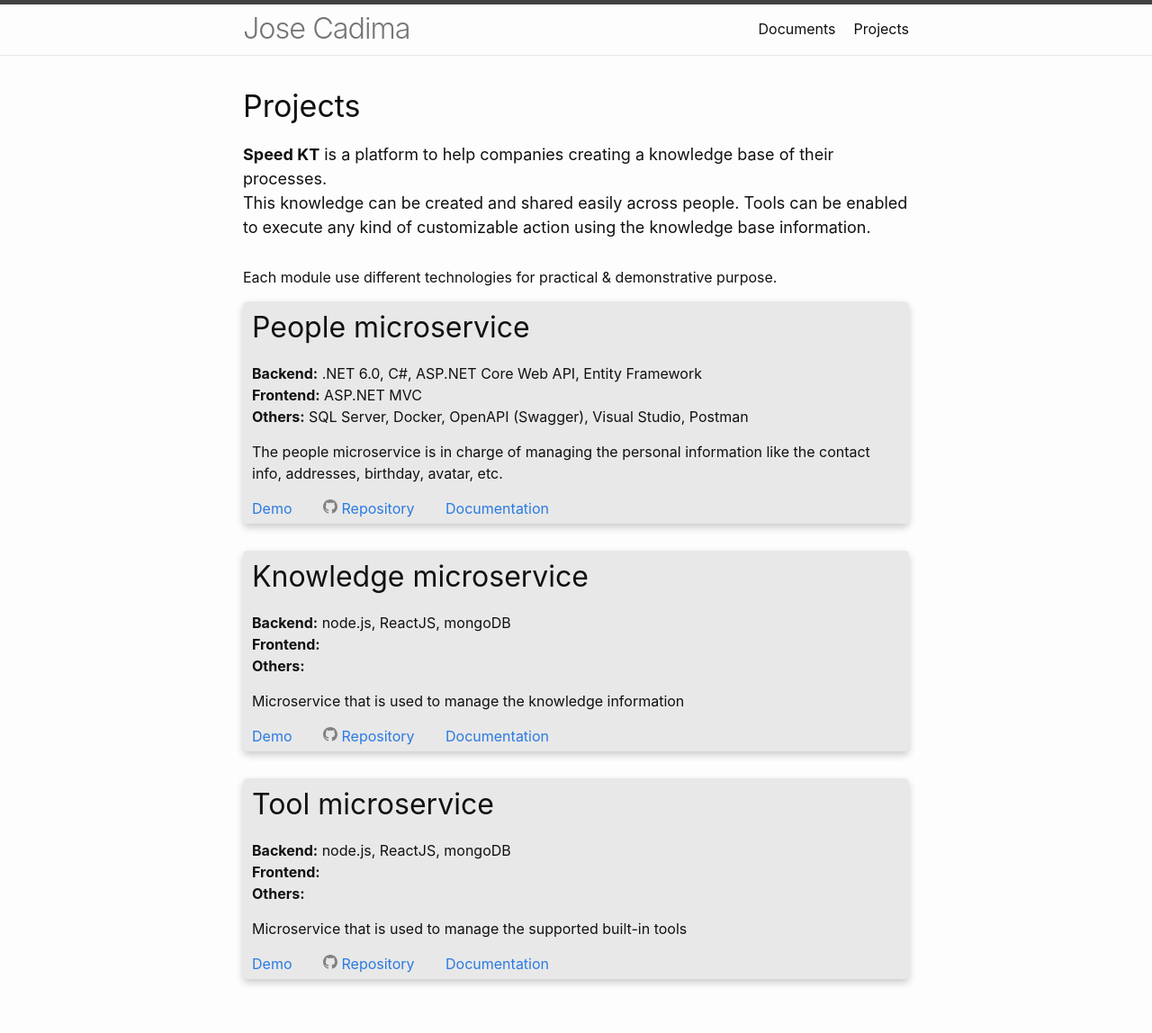
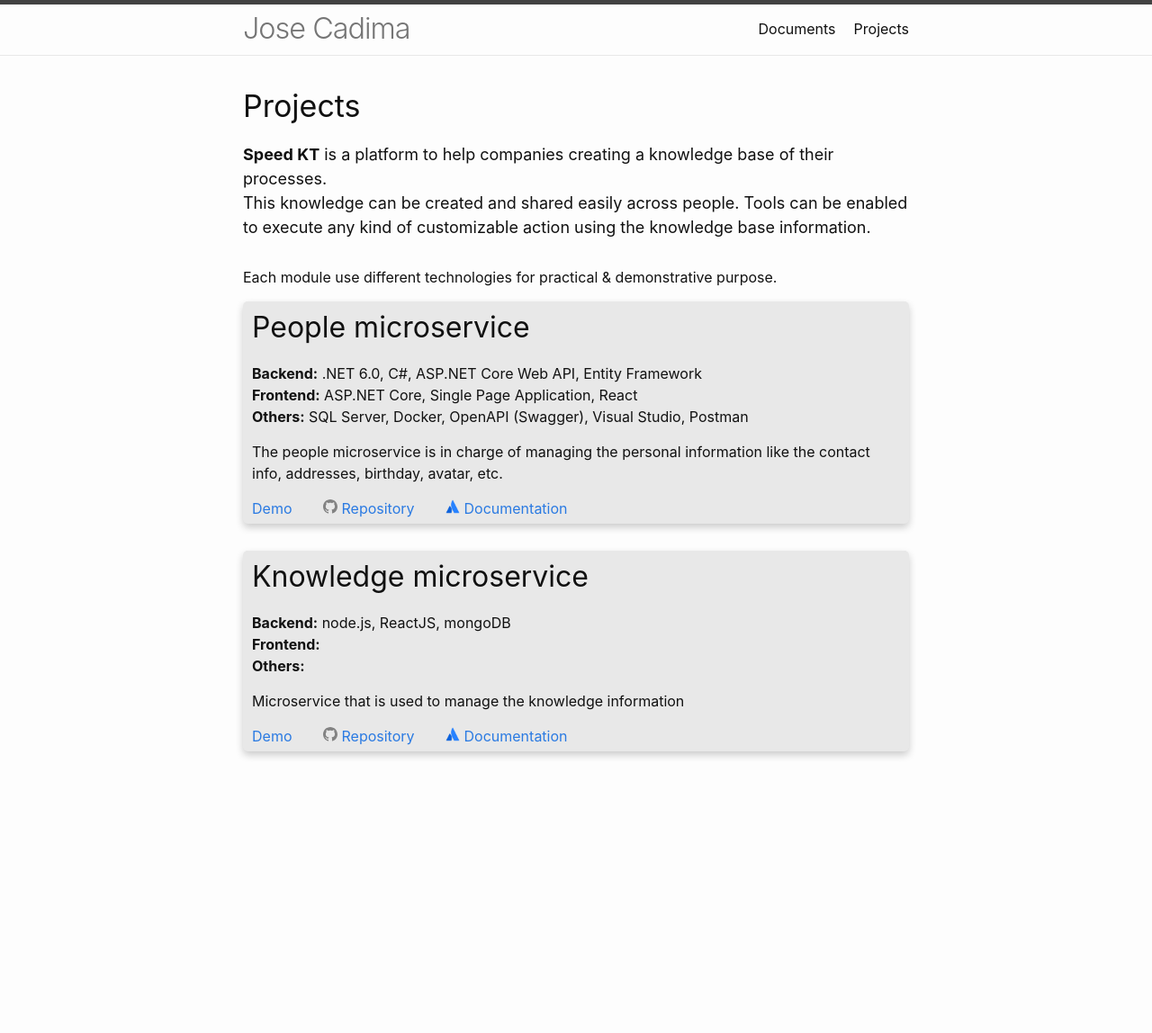
Before and after one commit to josecadima/josecadima.github.io, a Jekyll site: the page built from project.markdown, in a window 1280 px wide. Shown: the whole page at 90% size. Built offline with Jekyll 4.4.1, drawn with Linux system fonts in a browser that asks for light colours; after the commit the page ends 900 px from its top, so only the background shows below that.

Commit message:
Updated documentation link on projects page

```diff
--- a/_config.yml
+++ b/_config.yml
@@ -27,6 +27,7 @@
 
 github_username: josecadima
 linkedin_username: josecadimamolina
+atlassian_username: josecadima
 
 # Build settings
 theme: minima
--- a/_data/project.yml
+++ b/_data/project.yml
@@ -1,8 +1,8 @@
 - name: People microservice
   be-technology: .NET 6.0, C#, ASP.NET Core Web API, Entity Framework
-  fe-technology: ASP.NET MVC
+  fe-technology: ASP.NET Core, Single Page Application, React
   other-technology: SQL Server, Docker, OpenAPI (Swagger), Visual Studio, Postman
-  documentation: /projectpeople.html
+  documentation: wiki/spaces/SK/pages/33048/People+microservice
   description: The people microservice is in charge of managing the personal information like the contact info, addresses, birthday, avatar, etc.
   demo: projectpeople.gif
   repository: speedkt-people-api
@@ -10,15 +10,7 @@
   be-technology: node.js, ReactJS, mongoDB
   fe-technology:
   other-technology:
-  documentation: /projectknowledge.html
+  documentation: wiki/spaces/SK/pages/33048/Knowledge+microservice
   description: Microservice that is used to manage the knowledge information
   demo: projecttool.gif
   repository: speedkt-knowledge-api
-- name: Tool microservice
-  be-technology: node.js, ReactJS, mongoDB
-  fe-technology:
-  other-technology:
-  documentation: /projecttool.html
-  description: Microservice that is used to manage the supported built-in tools
-  demo: projecttool.gif
-  repository: speedkt-tool-api
--- a/_sass/minima/_base.scss
+++ b/_sass/minima/_base.scss
@@ -213,6 +213,15 @@
     height: 16px;
     display: inline-block;
     fill: #{$grey-color};
+    vertical-align: baseline;
+}
+
+.img-icon {
+    width: 16px;
+    height: 16px;
+    display: inline-block;
+    fill: #{$grey-color};
+    vertical-align: baseline;
 }
 
 .social-media-list {
--- a/project.markdown
+++ b/project.markdown
@@ -18,11 +18,16 @@
 
         <div class="project-links">
             <a href="{{ item.demo }}"> Demo </a>
+
             <a href="https://github.com/{{ site.github_username }}/{{ item.repository }}">
                 <svg class="svg-icon"><use xlink:href="{{ '/assets/minima-social-icons.svg#github' | relative_url }}"></use></svg>
                 <span>Repository</span>
             </a>
-            <a href="{{ item.documentation }} "> Documentation</a>
+
+            <a href="https://{{ site.atlassian_username }}.atlassian.net/{{ item.documentation }}">
+                <img class="img-icon" src="/assets/atlassian-icon.png"/>
+                <span>Documentation</span>
+            </a>
         </div>
     </div>
     {% endfor %}
```
Also changed, not shown: assets/atlassian-icon.png (added).
